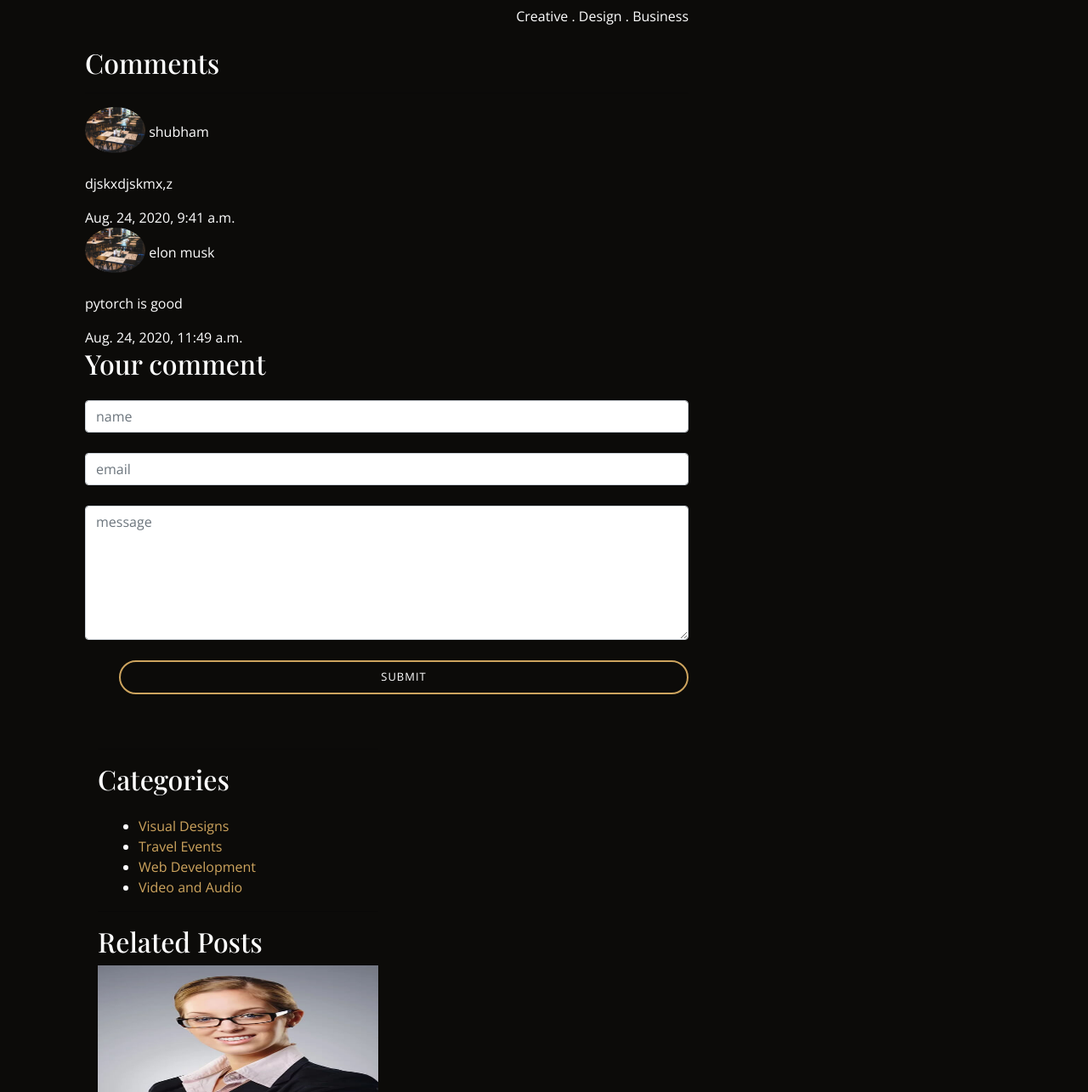
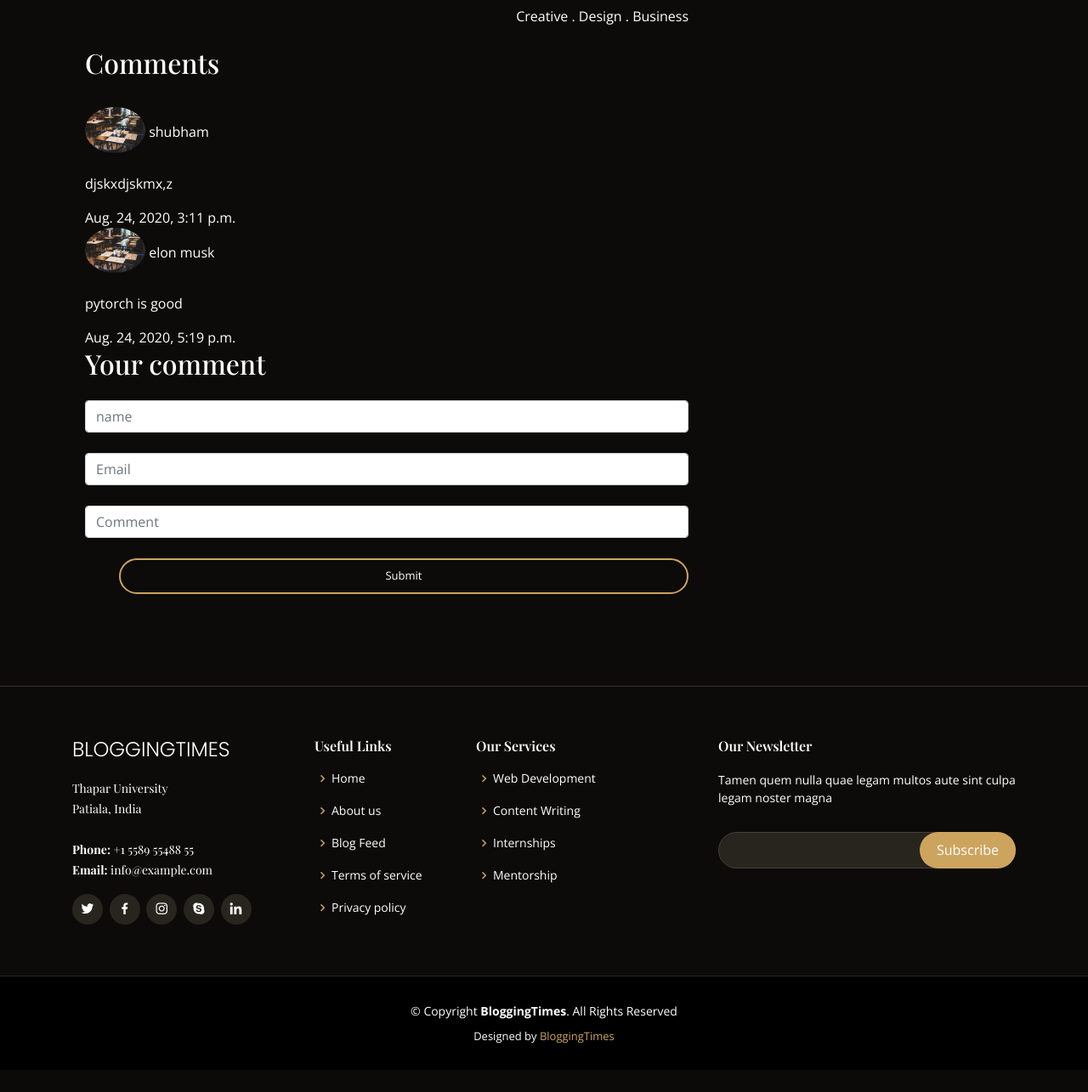
Before and after one commit to Pratham22/Blogging-time, a Django app: page /post/1/ in a window 1280 px wide. Shown: the part 1037-2322 px from the top of the page at 85% size. After the commit the page ends 2265 px from the top, so only its background shows below. Run offline with Django 3.2, Linux system fonts and the light colour scheme; data comes from the database, SQL or seed files in the repository; both versions use the stored data as it was after the commit; some libraries are stand-ins or nearby versions; some web fonts are replaced.

Commit message:
added comment functionality

```diff
--- a/bloggingtimes/blog/forms.py
+++ b/bloggingtimes/blog/forms.py
@@ -1,6 +1,16 @@
 from .models import Post,comment
 from django import forms
-class commentform(forms.ModelForm):
-    class Meta:
-        model=comment
-        fields=('name','email','body')
+
+class cmtform(forms.Form):
+    name= forms.CharField(widget=forms.TextInput(attrs={
+        'placeholder':'name',
+         'class':'form-control',
+    }))
+    email=forms.EmailField(required=True,widget=forms.TextInput(attrs={
+        'placeholder':'Email',
+        'class':'form-control',
+    }))
+    body=forms.CharField(widget=forms.TextInput(attrs={
+         'placeholder':'Comment',
+         'class':'form-control',
+    }))
--- a/bloggingtimes/blog/models.py
+++ b/bloggingtimes/blog/models.py
@@ -8,7 +8,7 @@ class Post(models.Model):
     thumnail_image=models.ImageField()
     main_img=models.ImageField(null=True)
     content = models.TextField()
-    date_posted = models.DateTimeField(default=timezone.now)
+    date_posted = models.DateTimeField(auto_now_add=True)
     author = models.ForeignKey(User, on_delete=models.CASCADE)
     passed_by_mentor=models.BooleanField(default=False)
     def __str__(self):
--- a/bloggingtimes/blog/urls.py
+++ b/bloggingtimes/blog/urls.py
@@ -6,5 +6,6 @@ from .views import home,PostDetailView
 app_name = 'blog'
 urlpatterns = [
     path('',home.as_view(),name="home"),
+
     path('post/<int:pk>/', PostDetailView, name='post-detail'),
 ]
--- a/bloggingtimes/blog/views.py
+++ b/bloggingtimes/blog/views.py
@@ -9,7 +9,7 @@ from django.shortcuts import redirect
 from django.utils import timezone
 from django.views.decorators.csrf import csrf_exempt
 from .models import Post,comment
-from .forms import commentform
+from .forms import cmtform
 class home(View):
     def get(self, *args, **kwargs):
         post=Post.objects.order_by('-date_posted').filter(passed_by_mentor=True)
@@ -18,20 +18,31 @@ class home(View):
             'blogs': post
         }
         return render(self.request, "index.html", context)
+
 def PostDetailView(request,pk):
     template_name='single-blog-page.html'
     post=get_object_or_404(Post,id=pk)
     comments=comment.objects.filter(active=True).filter(post=post)
-    new_comment=None
     if request.method=='POST':
-        comment_form=commentform(data=request.POST)
-        if comment_form.is_valid():
-            new_comment = comment_form.save(commit=False)
-            new_comment.post=Post
-            new_comment.save()
+        comment_form=cmtform(request.POST or None)
+        try:
+            if comment_form.is_valid():
+                name= comment_form.cleaned_data.get('name')
+                email= comment_form.cleaned_data.get('email')
+                body=comment_form.cleaned_data.get('body')
+                comment_form1 = comment.objects.create(
+                    post=post,
+                    name=name,
+                    email=email,
+                    body=body,
+                )
+                #contact_me.save()
+                #return redirect('blog:post-detail')
+        except ObjectDoesNotExist:
+            messages.error(self.request, "fill the form correctly")
+            #return redirect("core:contact")
     else:
-        comment_form=commentform()
+        comment_form=cmtform()
     return render(request, template_name, {'post': post,
                                            'comments': comments,
-                                           'new_comment': new_comment,
-                                           'comment_form': comment_form})
+                                           'comment_form': cmtform})
--- a/bloggingtimes/bloggingtimes/settings.py
+++ b/bloggingtimes/bloggingtimes/settings.py
@@ -109,7 +109,7 @@ AUTH_PASSWORD_VALIDATORS = [
 
 LANGUAGE_CODE = 'en-us'
 
-TIME_ZONE = 'UTC'
+TIME_ZONE = 'Asia/Kolkata'
 
 USE_I18N = True
 
--- a/bloggingtimes/templates/single-blog-page.html
+++ b/bloggingtimes/templates/single-blog-page.html
@@ -87,10 +87,22 @@
                                 {% endfor %}
 
                               </div>
-                                <form action="" class="mb-5 comment-form">
+
+
+
+                                <form action="" method="POST" class="mb-5 comment-form">
+                                {% csrf_token %}
                                     <h2 class="tm-color-primary tm-post-title mb-4">Your comment</h2>
+
+
+
                                     <div class="mb-4">
-                                        <input class="form-control" name="name" type="text" placeholder=name>
+                                    {{comment_form.name}}</div>
+                                      <div class="mb-4">
+                                    {{comment_form.email}}</div>
+                                    <div class="mb-4">
+                                    {{comment_form.body}}</div>
+                                      {% comment  %}<input class="form-control" name="name" type="text" placeholder="name">
                                     </div>
                                     <div class="mb-4">
                                         <input class="form-control" name="email" type="text" placeholder="email">
@@ -98,13 +110,19 @@
                                     <div class="mb-4">
                                         <textarea class="form-control" name="message" rows="6" placeholder="message"></textarea>
                                     </div>
+                                      {% endcomment %}
+
                                     <ul class="nav-menu d-none d-lg-block">
-                                      <p class="book-a-table text-center"><a href="#book-a-table">submit</a></p>
-                                    </ul>
+                                      <p class="book-a-table text-center"><a href="#book-a-table"><button type="submit" style="width:100%;background-color:transparent;border:0px; color:white;height:100%">Submit</button></a>
+                                     {% comment %}
+                                     <button style="width:650px; border-radius:10px;color:white;border-color:#CDA45E;border:2px; background-color:transparent" type="submit">Add comment </button></p>
+                                    {% endcomment %}</ul>
                                 </form>
                             </div>
                         </div>
                     </div>
+                    {% comment  %}
+
                     <aside class="col-lg-4" data-aos="fade-up" data-aos-delay="300">
                         <div>
                             <hr class="mb-3">
@@ -137,7 +155,7 @@
                             </figure>
                         </a>
                         </div>
-                    </aside>
+                    </aside> {% endcomment %}
                   </div>
             </main>
         </div>
```
Also changed, not shown: bloggingtimes/blog/migrations/0006_auto_20200824_1605.py (added), bloggingtimes/db.sqlite3.
